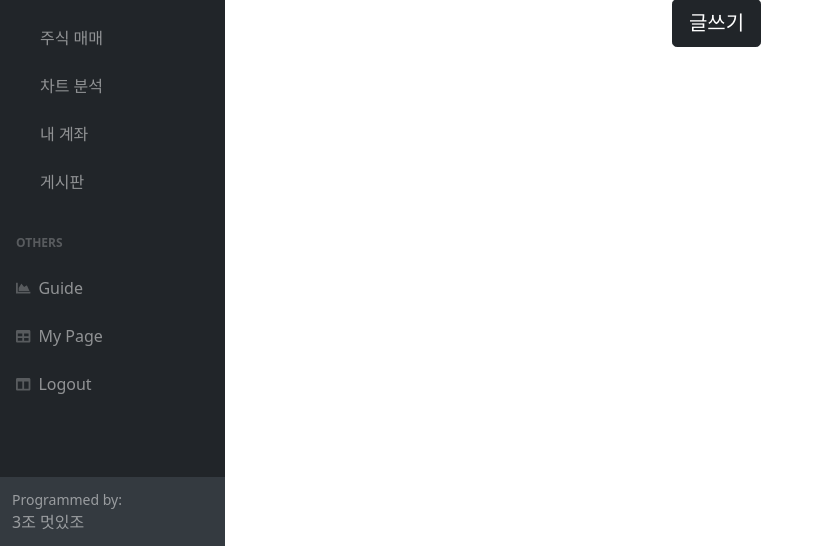
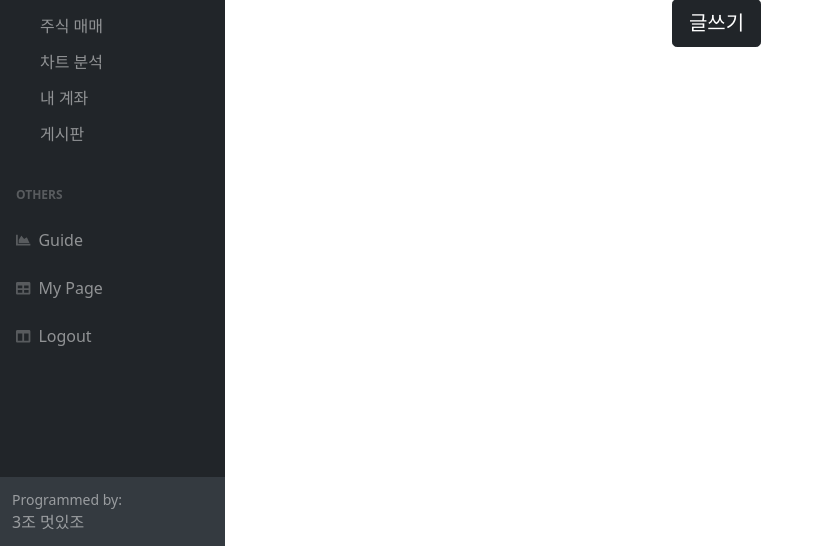
Before and after one commit to xswzaq789/3sdaqNEEW, a Django app: page /notice/index/ in a window 1280 px wide. Shown: the part 254-800 px from the top of the page, without its empty margins (0-824 px from the left). Run offline with Django 3.2, Linux system fonts and the light colour scheme; data that the repository does not hold is empty; some libraries are stand-ins or nearby versions.

Commit message:
2022-03-17 민수 header.html 간격조정

```diff
--- a/3sdaq-master/web/web/templates/header.html
+++ b/3sdaq-master/web/web/templates/header.html
@@ -57,10 +57,10 @@
                     </a>
                     <div class="" id="collapseLayouts" aria-labelledby="headingOne" >
                         <nav class="sb-sidenav-menu-nested nav">
-                            <a class="nav-link" href="../../trade/sTrade_list">주식 매매</a>
-                            <a class="nav-link" href="../../trade/sTrade_charts">차트 분석</a>
-                            <a class="nav-link" href="../../trade/sTrade_myAccount">내 계좌</a>
-                            <a class="nav-link" href="../../notice/index">게시판</a>
+                            <a class="nav-link" style="padding-top:0px;" href="../../trade/sTrade_list">주식 매매</a>
+                            <a class="nav-link" style="padding-top:0px;" href="../../trade/sTrade_charts">차트 분석</a>
+                            <a class="nav-link" style="padding-top:0px;" href="../../trade/sTrade_myAccount">내 계좌</a>
+                            <a class="nav-link" style="padding-top:0px;" href="../../notice/index">게시판</a>
                         </nav>
                     </div>
                     <div class="sb-sidenav-menu-heading">Others</div>
```
Also changed, not shown: 3sdaq-master/web/bbsApp/templates/index2.html (+4 -4 lines).
